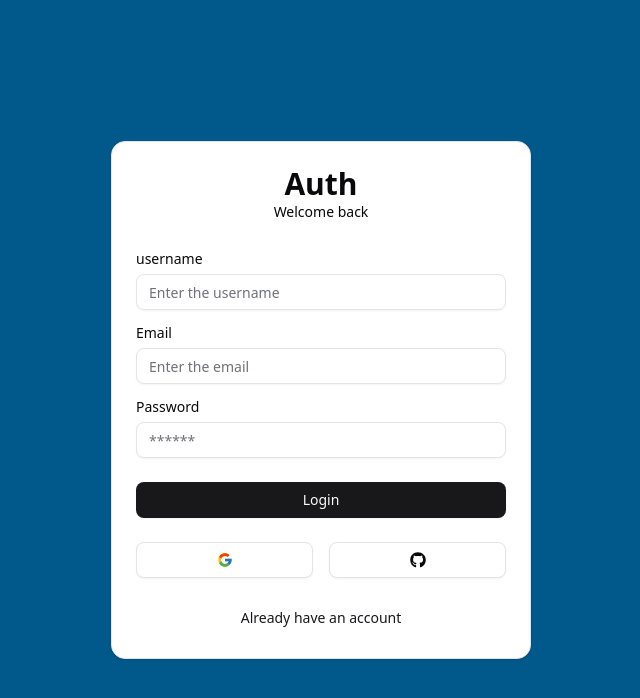
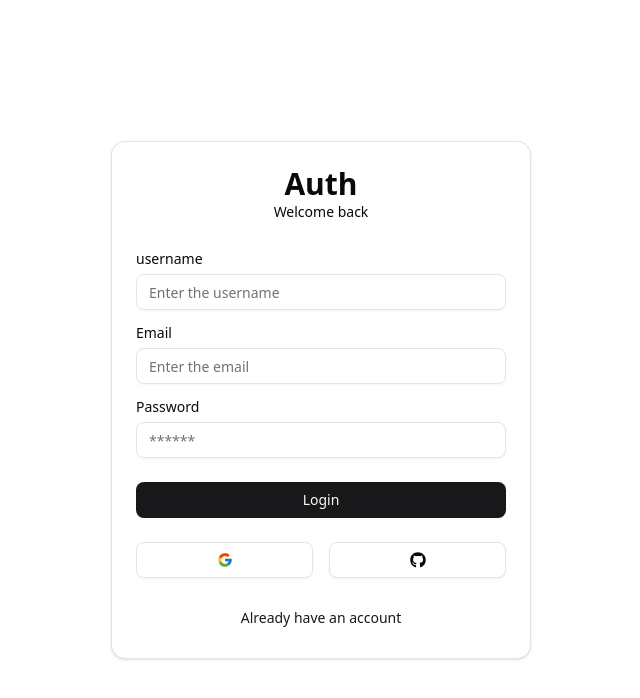
Before and after one commit to ahmadumarse02/authentication, a Next.js app: page /register in a window 1280 px wide. Shown: the top 698 px of the page, without its empty margins (319-959 px from the left). Built offline with nearby package versions, Linux system fonts and the light colour scheme; no server answers.

Commit message:
authentication

```diff
--- a/src/app/(auth)/layout.tsx
+++ b/src/app/(auth)/layout.tsx
@@ -5,8 +5,7 @@ export default function AuthLayout({
 }>) {
   return (
     <div
-      className="flex min-h-screen justify-center items-center text-center
-      bg-sky-800"
+      className="flex min-h-screen justify-center items-center text-center"
     >
       {children}
     </div>
```
